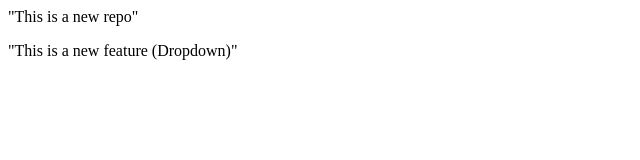
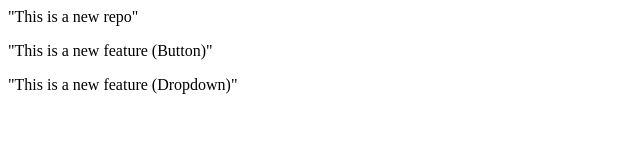
Before and after one commit to tarunsingla21/another-localrepo, a plain HTML site: page index.html in a window 1280 px wide. Shown: the whole page, without its empty margins (0-640 px from the left). Drawn offline with Linux system fonts and the light colour scheme.

Commit message:
Conflict resolved

```diff
--- a/index.html
+++ b/index.html
@@ -1,2 +1,3 @@
 <p>"This is a new repo"</p>
+<p>"This is a new feature (Button)"</p>
 <p>"This is a new feature (Dropdown)"</p>
```
